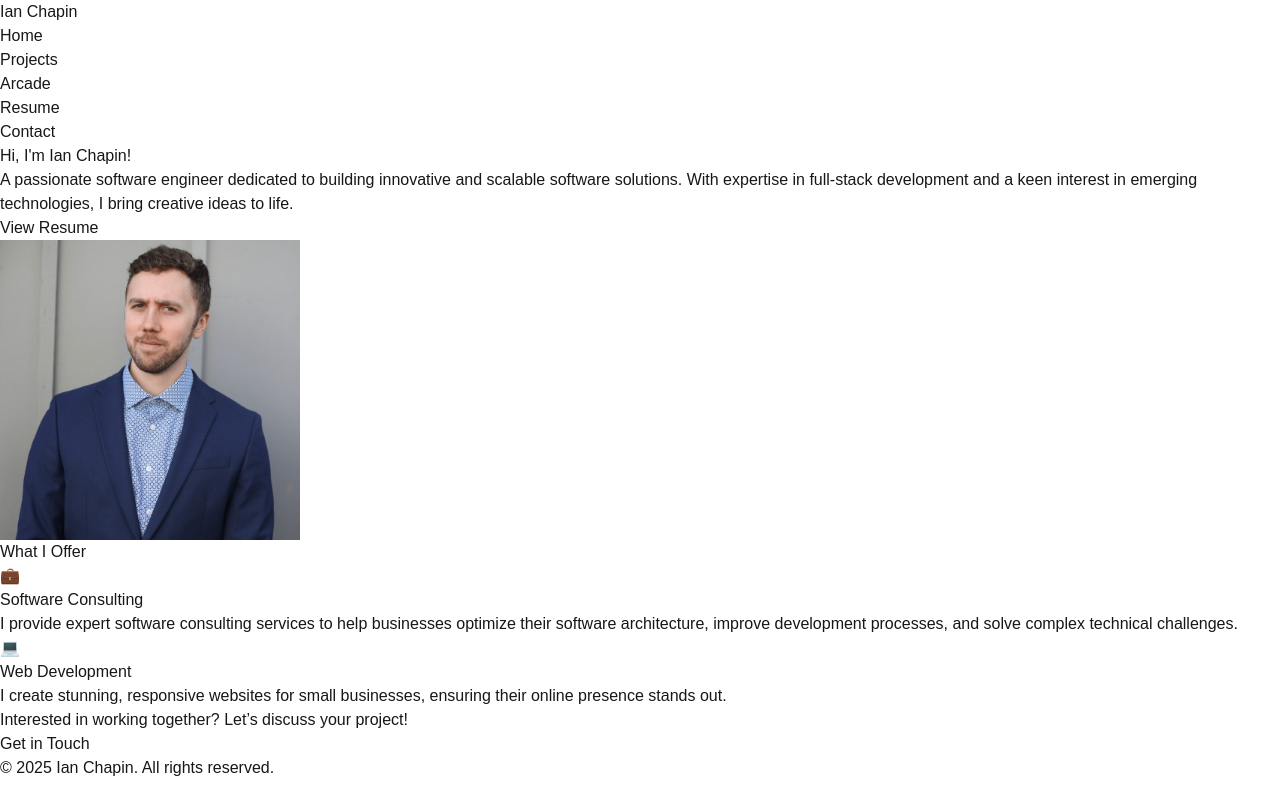
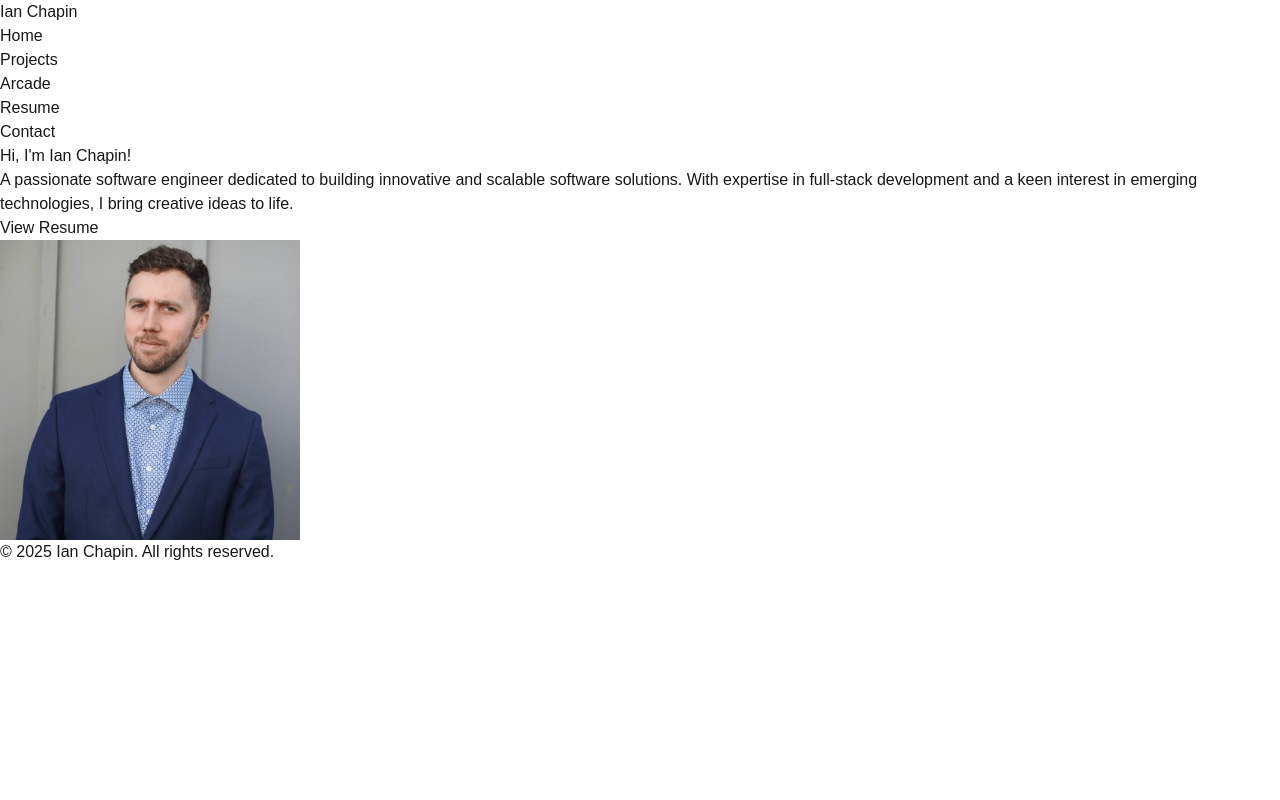
Before and after one commit to ianchapin/ianchapin, a Next.js app: page / in a window 1280 px wide. Built offline with nearby package versions, Linux system fonts and the light colour scheme.

Commit message:
Removed services section on homepage. I want to make it better.

```diff
--- a/src/app/page.tsx
+++ b/src/app/page.tsx
@@ -6,7 +6,7 @@ const Home: React.FC = () => {
   return (
     <div className="container mx-auto px-6 py-16">
       {/* Hero Section */}
-      <div className="relative flex flex-col md:flex-row items-center bg-gradient-to-r bg-white text-black p-12 shadow-lg">
+      <div className="relative flex flex-col md:flex-row items-center p-12 shadow-lg">
         {/* Text Content */}
         <div className="md:w-1/2 mb-8 md:mb-0 text-center md:text-left">
           <h1 className="text-5xl font-extrabold mb-4 animate-fade-in">
@@ -36,45 +36,6 @@ const Home: React.FC = () => {
           />
         </div>
       </div>
-
-      {/* Freelance Services Section */}
-      <div className="mt-16 text-center">
-        <h2 className="text-4xl font-bold mb-8">What I Offer</h2>
-        <div className="flex flex-col md:flex-row justify-center gap-8">
-
-          {/* Software Consulting Card */}
-          <div className="bg-white p-6 shadow-lg flex flex-col items-center text-center w-full md:w-1/3 border border-gray-200 hover:shadow-2xl transition duration-300">
-            <div className="text-blue-600 text-6xl mb-4">💼</div>
-            <h3 className="text-2xl font-semibold text-gray-900">Software Consulting</h3>
-            <p className="text-gray-600 mt-2">
-              I provide expert software consulting services to help businesses optimize their software architecture, improve development processes, and solve complex technical challenges.
-            </p>
-          </div>
-
-
-          {/* Web Development for Small Businesses Card */}
-          <div className="bg-white p-6 shadow-lg flex flex-col items-center text-center w-full md:w-1/3 border border-gray-200 hover:shadow-2xl transition duration-300">
-            <div className="text-green-500 text-6xl mb-4">💻</div>
-            <h3 className="text-2xl font-semibold text-gray-900">Web Development</h3>
-            <p className="text-gray-600 mt-2">
-              I create stunning, responsive websites for small businesses, ensuring their online presence stands out.
-            </p>
-          </div>
-
-        </div>
-
-        {/* Contact Section */}
-        <div className="mt-12">
-          <p className="text-xl">
-            Interested in working together? Let’s discuss your project!
-          </p>
-          <Link href="/contact">
-            <span className="mt-4 inline-block px-8 py-4 bg-purple-600 font-semibold shadow-md hover:bg-purple-700 transition duration-200">
-              Get in Touch
-            </span>
-          </Link>
-        </div>
-      </div>
     </div>
   );
 };
```
